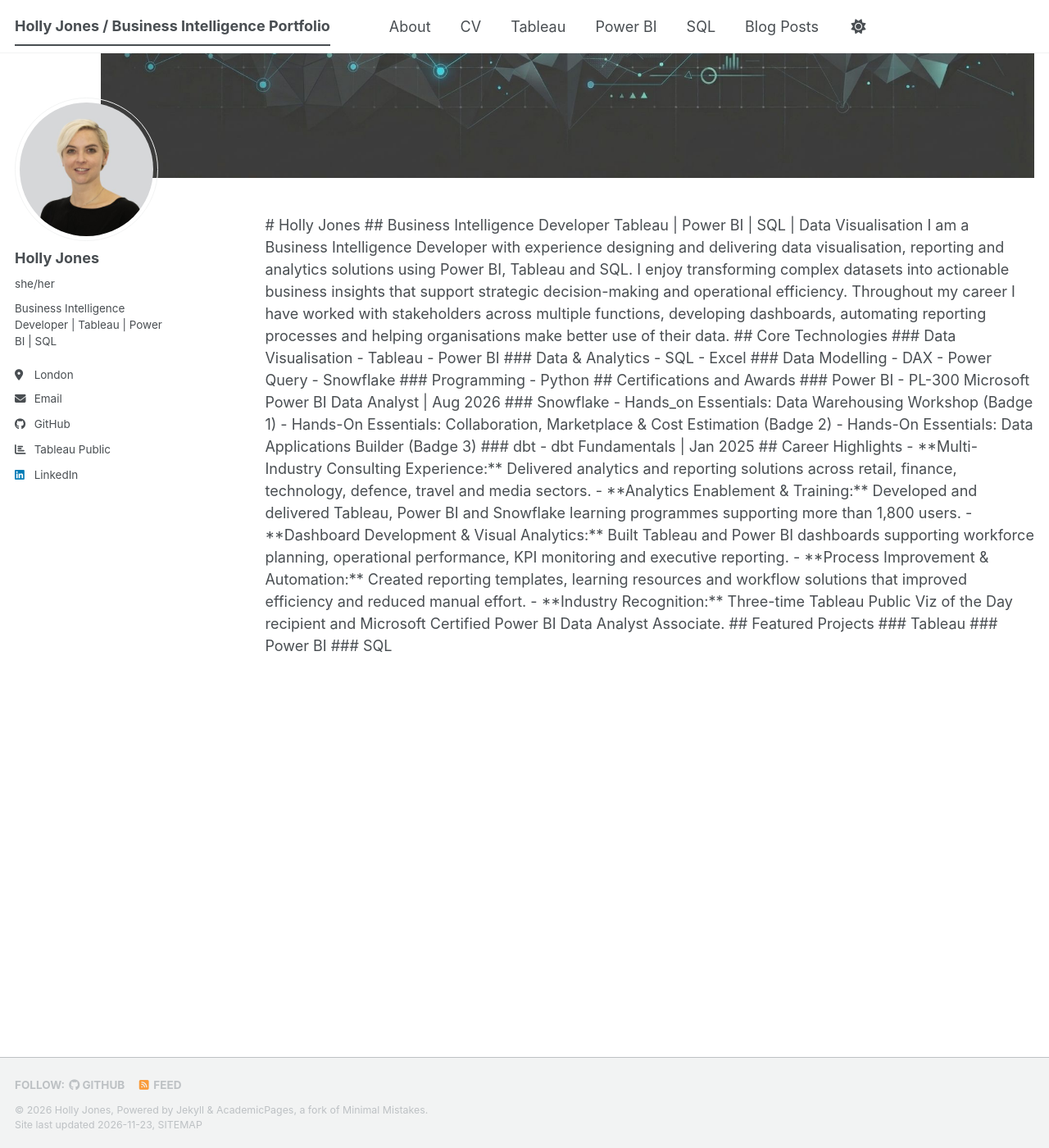
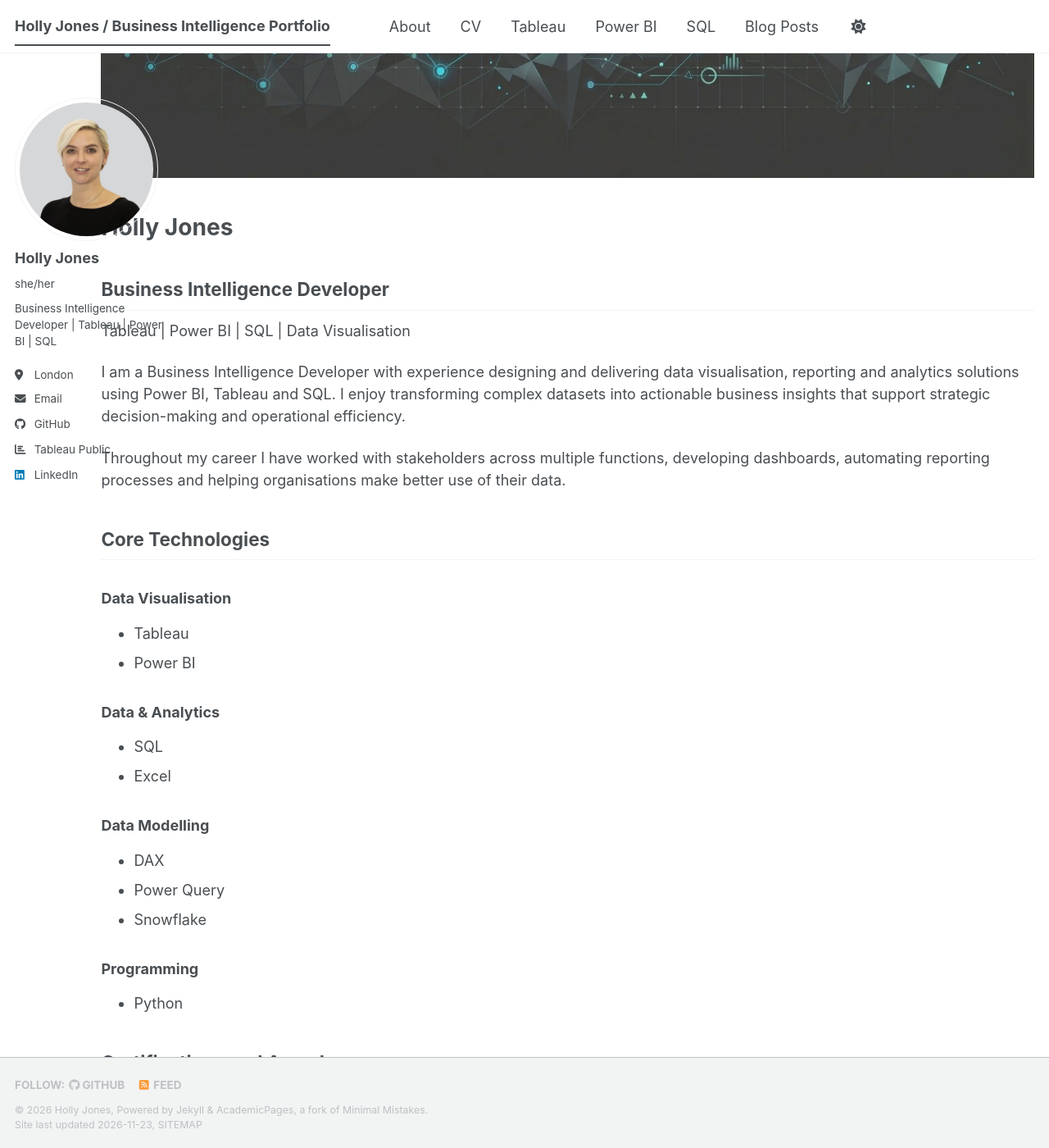
Before and after one commit to hjones87/hjones87.github.io, a Jekyll site: the page built from _pages/about.md, in a window 1280 px wide and 1400 px high, scrolled down 367 px. Shown: the whole window at 82% size. Built offline with Jekyll 4.4.1, drawn with Linux system fonts in a browser that asks for light colours; a script bundle is joined from its source files by our own code; a style sheet for code colours, icons or effects is not loaded; some of the changed text lies outside the part shown.

Commit message:
Update about page with header image and styling

```diff
--- a/_pages/about.md
+++ b/_pages/about.md
@@ -8,7 +8,7 @@ redirect_from:
   - /about.html
 ---
 <img src="/images/header.jpg" alt="Portfolio Banner" style="width:100%; margin-bottom:20px;">
-<div style="margin-left:200px;">
+
 
 
 
```
